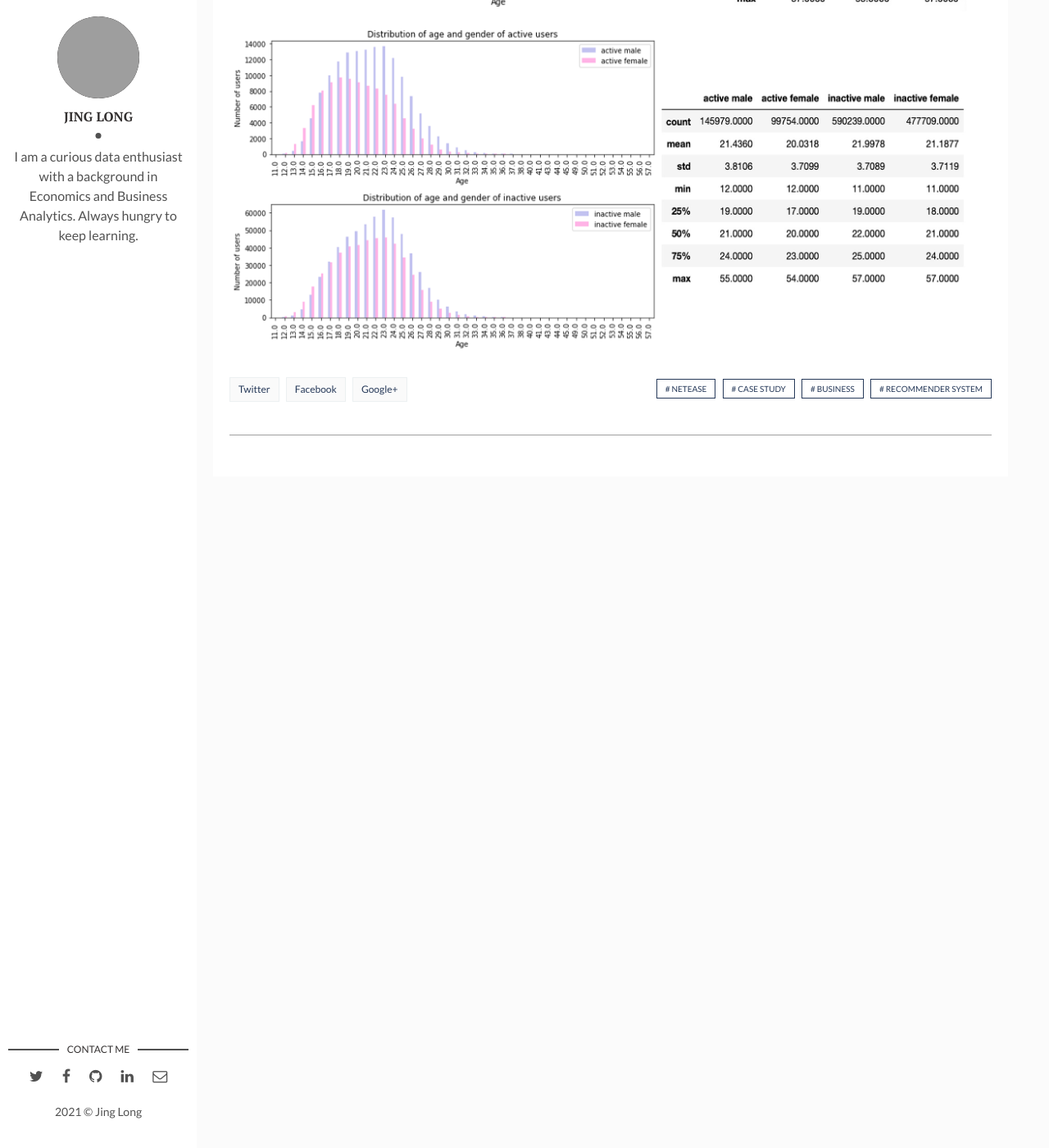
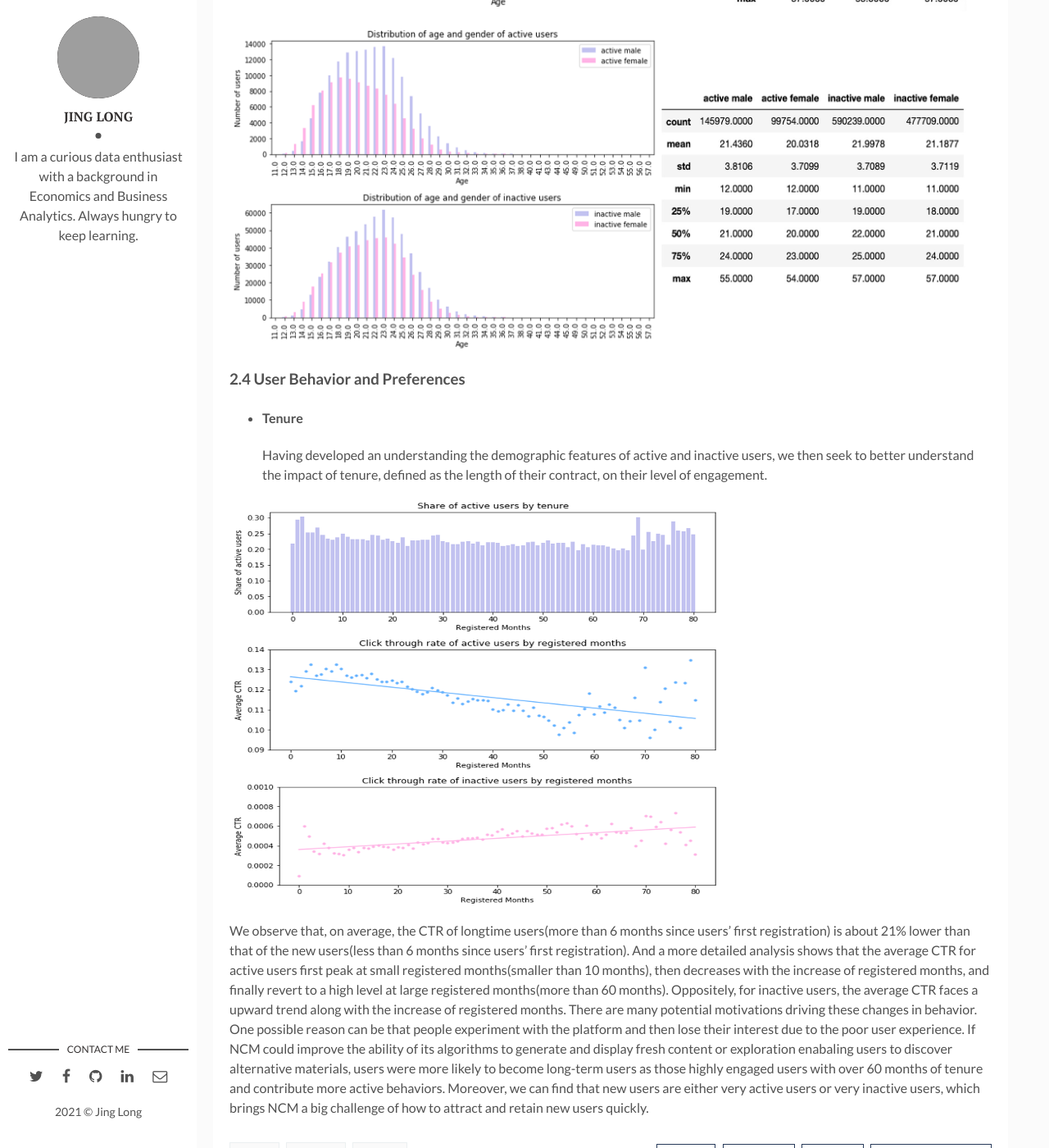
Before and after one commit to jing042323/jing-long, a Jekyll site: the page built from _posts/2021-09-15-NCM.markdown, in a window 1280 px wide and 1400 px high, scrolled down 6113 px. Shown: the whole window at 82% size. Built offline with Jekyll 4.4.1, drawn with Linux system fonts in a browser that asks for light colours; comment, search, counter and statistics services are not loaded; before the commit the page ends 6714 px from its top, so only the background shows below that; grey boxes are pictures that could not be loaded.

Commit message:
update ncm

```diff
--- a/_posts/2021-09-15-NCM.markdown
+++ b/_posts/2021-09-15-NCM.markdown
@@ -108,3 +108,12 @@ Among the youngest active and inactive users (12-16 years), girls are a majority
 ![age]({{site.baseurl}}/assets/img/NCM/2_3_age.png){:height="250px" width="900px"}
 
 ![gender and age]({{site.baseurl}}/assets/img/NCM/2_3_gender_age.png){:height="400px" width="900px"}
+
+### 2.4 User Behavior and Preferences
+
+- #### Tenure
+Having developed an understanding the demographic features of active and inactive users, we then seek to better understand the impact of tenure, defined as the length of their contract, on their level of engagement.
+
+![tenure]({{site.baseurl}}/assets/img/NCM/2_4_tenure.png){:height="500px" width="600px"}
+
+We observe that, on average, the CTR of longtime users(more than 6 months since users' first registration) is about 21% lower than that of the new users(less than 6 months since users' first registration). And a more detailed analysis shows that the average CTR for active users first peak at small registered months(smaller than 10 months), then decreases with the increase of registered months, and finally revert to a high level at large registered months(more than 60 months). Oppositely, for inactive users, the average CTR faces a upward trend along with the increase of registered months. There are many potential motivations driving these changes in behavior. One possible reason can be that people experiment with the platform and then lose their interest due to the poor user experience. If NCM could improve the ability of its algorithms to generate and display fresh content or exploration enabaling users to discover alternative materials, users were more likely to become long-term users as those highly engaged users with over 60 months of tenure and contribute more active behaviors. Moreover, we can find that new users are either very active users or very inactive users, which brings NCM a big challenge of how to attract and retain new users quickly.
```
Also changed, not shown: assets/img/NCM/2_4_tenure.png (added).
